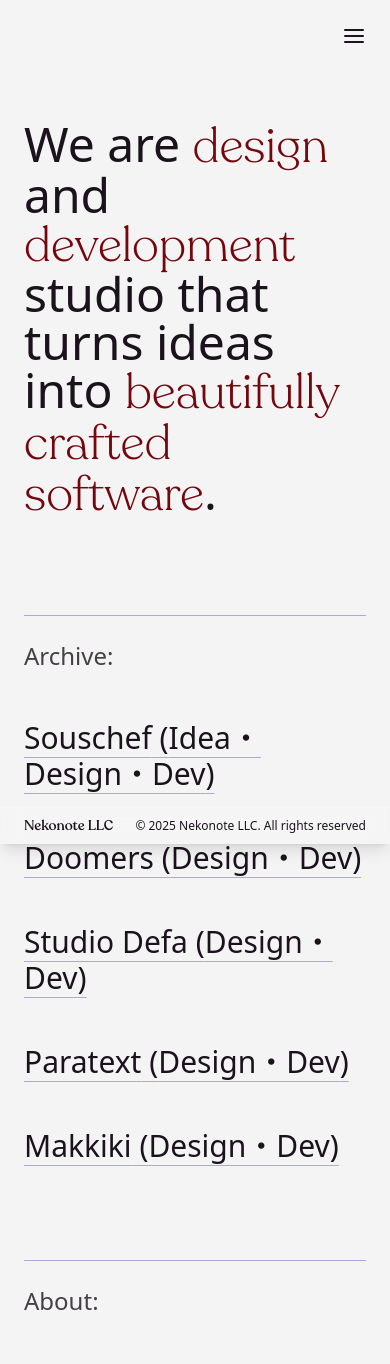
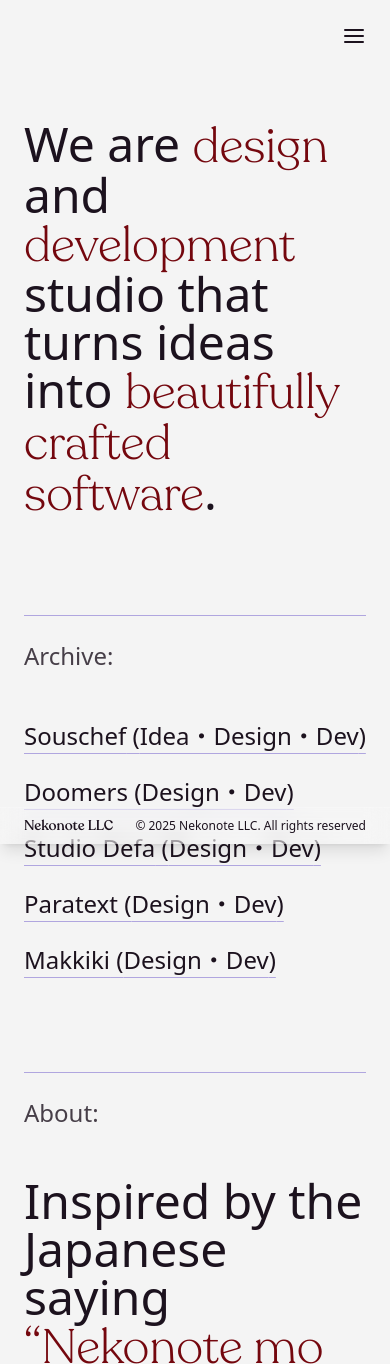
Before and after one commit to arisa-s/nekonote-homepage, a Next.js app: page / in a window 390 px wide. Shown: the top 1364 px of the page. Built offline with nearby package versions, Linux system fonts and the light colour scheme.

Commit message:
lil more tweaks

```diff
--- a/components/homepage/WorkSection.tsx
+++ b/components/homepage/WorkSection.tsx
@@ -1,6 +1,6 @@
 export const WorkSection = () => {
   return (
-    <div className="max-w-8xl flex flex-col gap-12">
+    <div className="max-w-8xl flex flex-col gap-6 md:gap-12">
       <WorkItem
         title="Souschef"
         // image="/images/work/souschefLogo.png"
@@ -49,7 +49,7 @@
   return (
     <a href={href} target="_blank" rel="noreferrer">
       <h1
-        className="text-3xl md:text-5xl font-light underline"
+        className="text-2xl md:text-5xl font-light underline"
         style={{
           textDecorationThickness: "1px",
           textUnderlineOffset: "8px",
```
